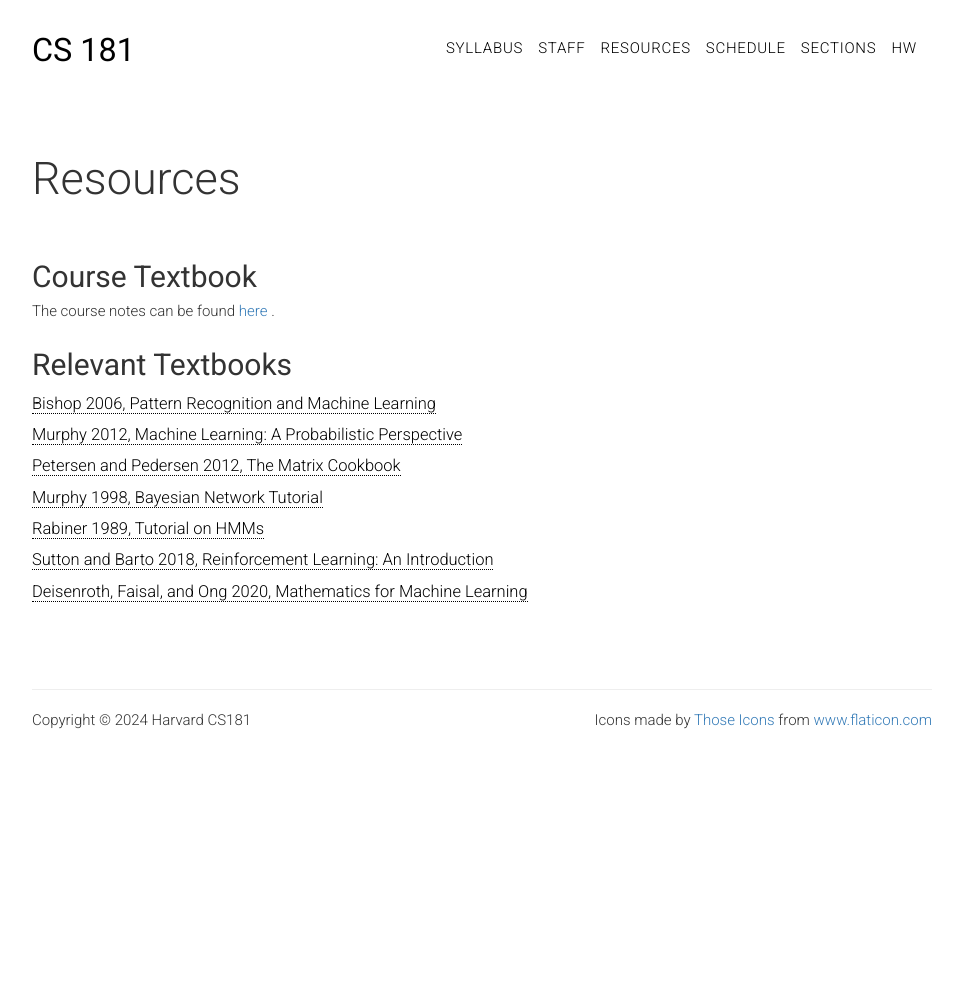
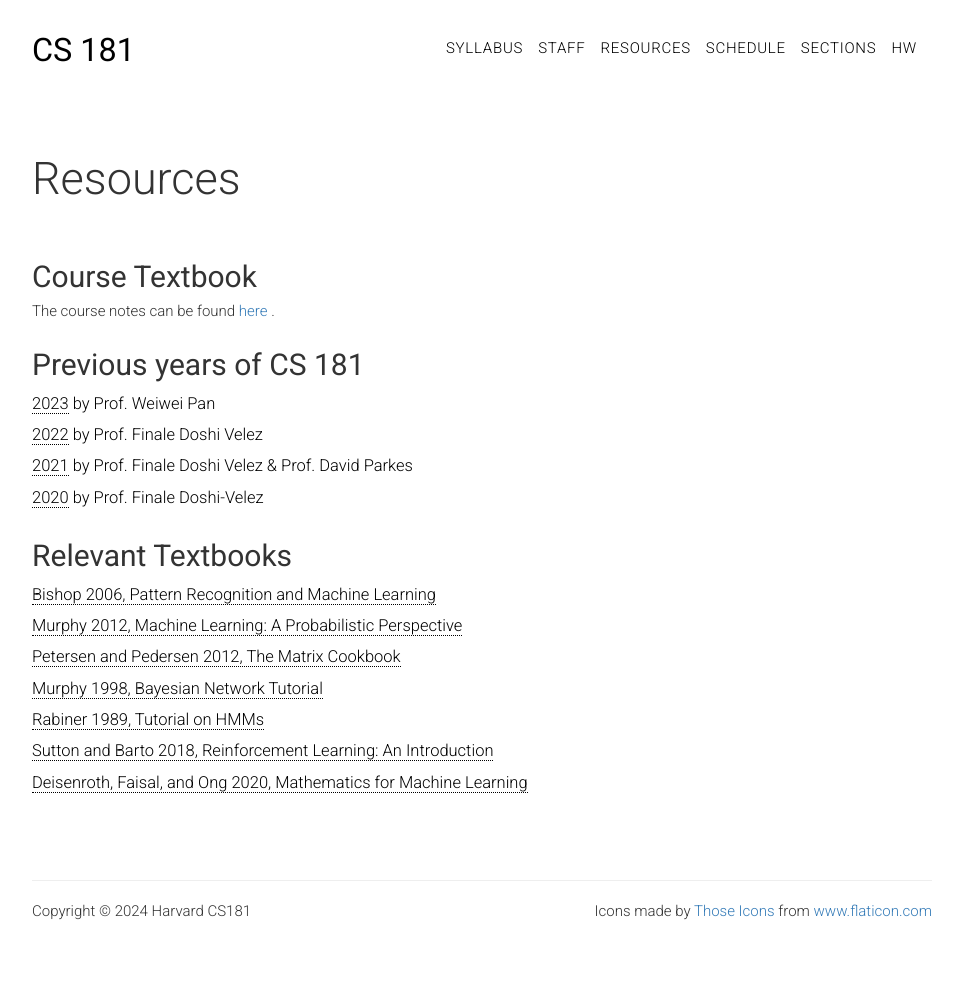
Before and after one commit to harvard-ml-courses/cs181-web, a Jekyll site: the page built from resources.html, in a window 1280 px wide. Shown: the whole page, without its empty margins (158-1120 px from the left). Built offline with Jekyll 4.4.1, drawn with Linux system fonts in a browser that asks for light colours; before the commit the page ends 900 px from its top, so only the background shows below that.

Commit message:
move section time data to google sheet add previous course pages to resources

```diff
--- a/resources.html
+++ b/resources.html
@@ -14,13 +14,35 @@
             </a>.
         </p>
 
+        <h2 class="title" id="previous">Previous years of CS 181</h2>
+        <ul class="lists">
+            <li>
+                <a href="https://harvard-ml-courses.github.io/cs181-web-2023/" target="_blank"
+                    rel="noopener noreferrer">2023</a> by Prof. Weiwei Pan
+            </li>
+            <li>
+                <a href="https://harvard-ml-courses.github.io/cs181-web-2022/" target="_blank"
+                    rel="noopener noreferrer">2022</a> by Prof. Finale Doshi Velez
+            </li>
+            <li>
+                <a href="https://harvard-ml-courses.github.io/cs181-web-2021/" target="_blank"
+                    rel="noopener noreferrer">2021</a> by Prof. Finale Doshi Velez & Prof. David Parkes
+            </li>
+            <li>
+                <a href="https://harvard-ml-courses.github.io/cs181-web-2020/" target="_blank"
+                    rel="noopener noreferrer">2020</a> by Prof. Finale Doshi-Velez
+            </li>
+        </ul>
+
         <h2 class="title">Relevant Textbooks</h2>
         <ul class="lists">
             <li>
-                <a href="http://www.springer.com/us/book/9780387310732" target="_blank">Bishop 2006, Pattern Recognition and Machine Learning</a>
+                <a href="http://www.springer.com/us/book/9780387310732" target="_blank">Bishop 2006, Pattern Recognition
+                    and Machine Learning</a>
             </li>
             <li>
-                <a target="_blank" href="http://harvardcoopbooks.bncollege.com/webapp/wcs/stores/servlet/BNCB_TextbookDetailView?catalogId=10001&item=N&langId=-1&productId=600005699137&storeId=52084">
+                <a target="_blank"
+                    href="http://harvardcoopbooks.bncollege.com/webapp/wcs/stores/servlet/BNCB_TextbookDetailView?catalogId=10001&item=N&langId=-1&productId=600005699137&storeId=52084">
                     Murphy 2012, Machine Learning: A Probabilistic Perspective</a>
             </li>
             <li>
--- a/staff.html
+++ b/staff.html
@@ -10,7 +10,7 @@
         <h2 class="title">People</h2>
         <h3>Instructors</h3>
         <ul class="lists">
-            <li><a href="finale@seas.harvard.edu">Finale Doshi-Velez</a></li>
+            <li><a href="mailto:finale@seas.harvard.edu">Finale Doshi-Velez</a></li>
             <li><a href="mailto:dam@seas.harvard.edu">David Alvarez-Melis</a></li>
         </ul>
 
```
Also changed, not shown: _data/all.yaml (+0 -49 lines), index.html (+13 -8 lines), sections.html (+9 -42 lines), README.md.
